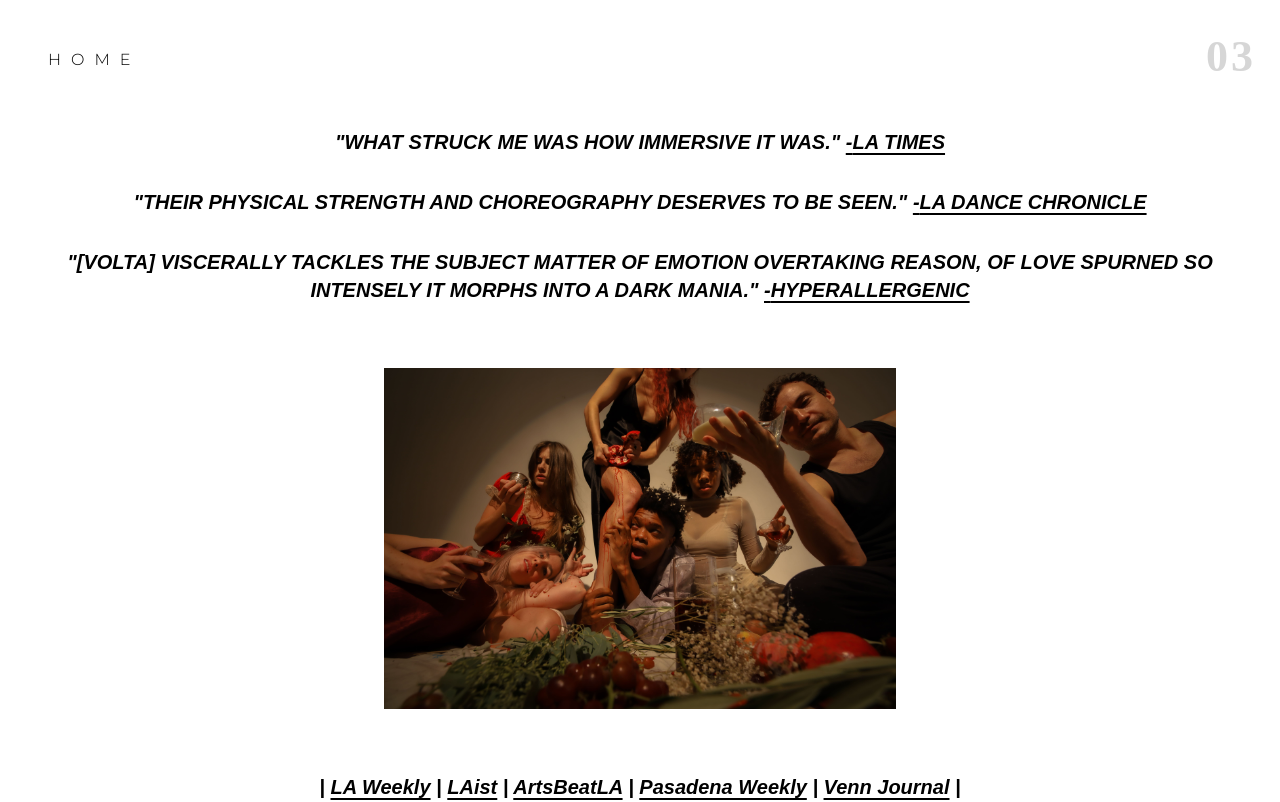
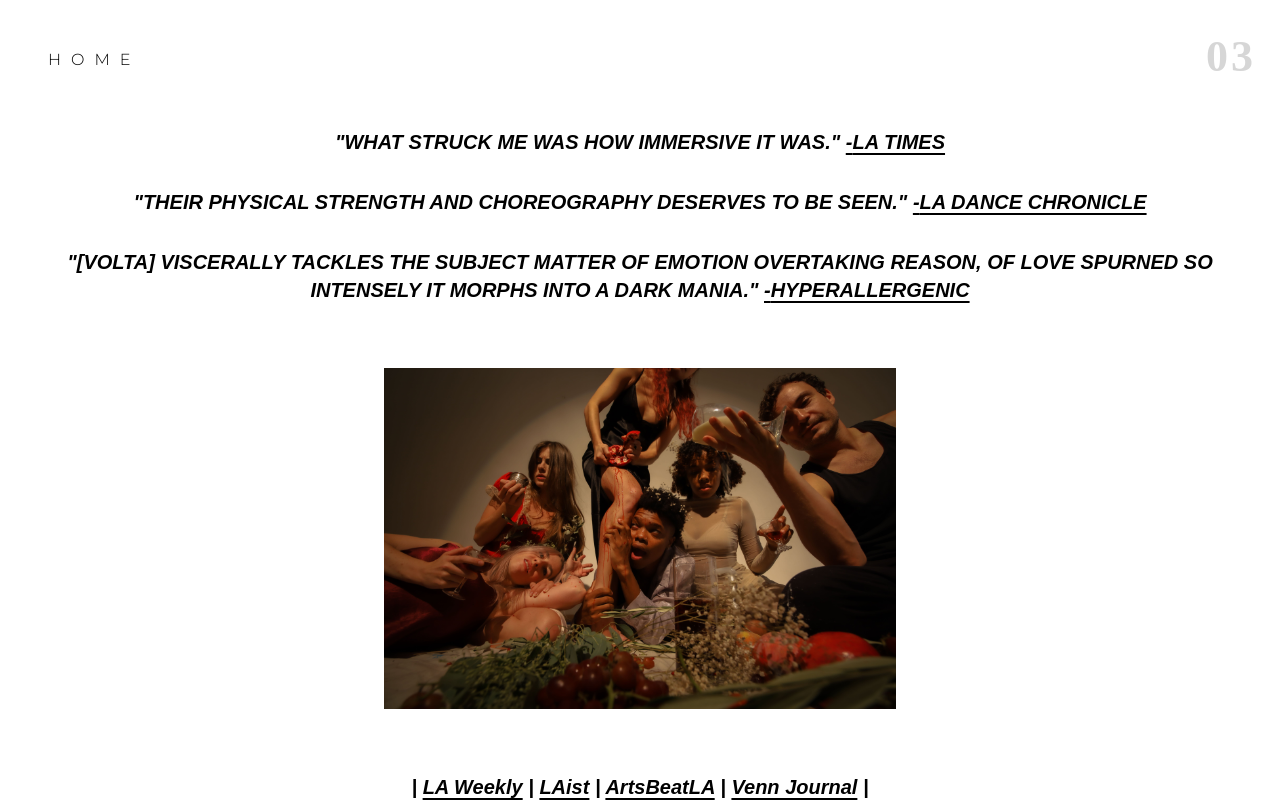
Before and after one commit to MeganParadowski1/volta, a Next.js app: page /press in a window 1280 px wide. Shown: the top 802 px of the page. Built offline with nearby package versions, Linux system fonts and the light colour scheme; a web font is replaced by a local one.

Commit message:
Remove pasadena weekly

```diff
--- a/pages/press.js
+++ b/pages/press.js
@@ -31,10 +31,6 @@ const links = [
   {
     title: "ArtsBeatLA",
     url: "https://www.artsbeatla.com/2022/09/dance-perfume/",
-  },
-  {
-    title: "Pasadena Weekly",
-    url: "https://www.pasadenaweekly.com/collective-brings-modern-dance-to-museum-of-neon-art/",
   },
   {
     title: "Venn Journal",
```
